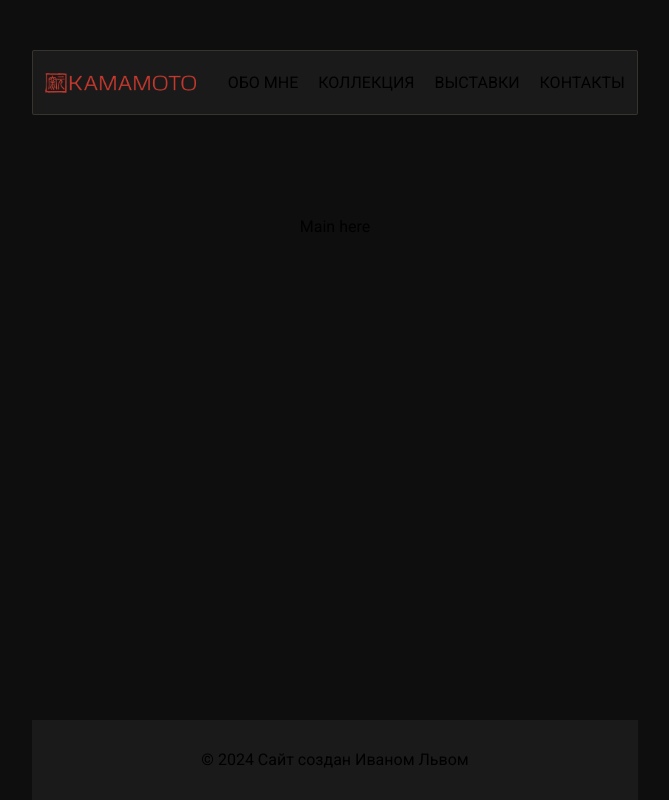
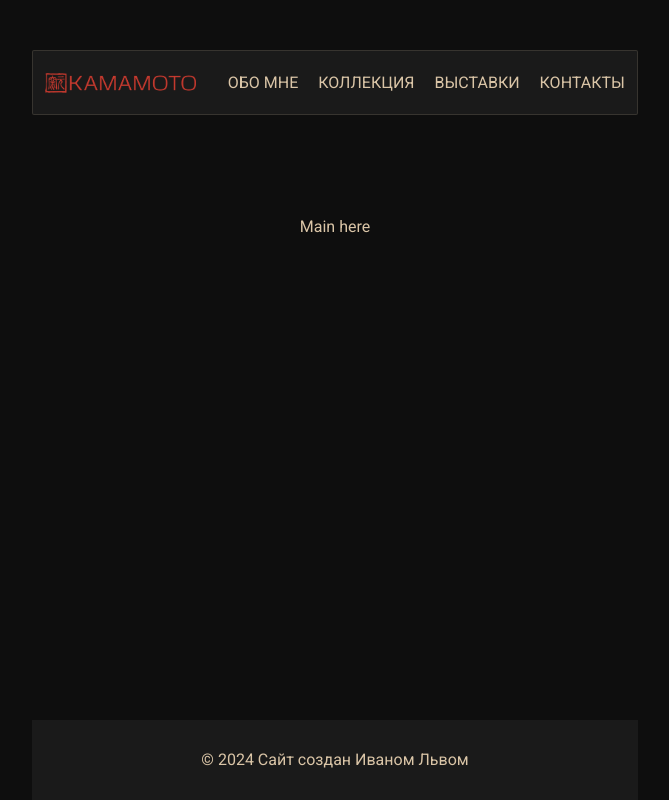
Before and after one commit to ivan-lev/kamamoto, a React (Vite) app: page / in a window 1280 px wide. Shown: the whole page, without its empty margins (305-974 px from the left). Built offline with nearby package versions, Linux system fonts and the light colour scheme.

Commit message:
refactor: move common class styles to variable

```diff
--- a/src/components/App/App.scss
+++ b/src/components/App/App.scss
@@ -17,8 +17,3 @@
   padding-top: 50px;
   box-sizing: border-box;
 }
-
-.bordered {
-  border: 1px solid var(--border);
-  border-radius: 2px;
-}
--- a/src/index.scss
+++ b/src/index.scss
@@ -1,5 +1,6 @@
 @import url('./variables/colors.scss');
 @import url('./variables/fonts.scss');
+@import url('./variables/commonClasses.scss');
 
 body {
   margin: 0;
@@ -10,7 +11,7 @@ body {
   min-height: 100vh;
 
   background-color: var(--background-primary);
-  color: var(--text-primary);
+  color: var(--text-default);
   font-family: Roboto, Inter, Helvetica, sans-serif;
 }
 
```
